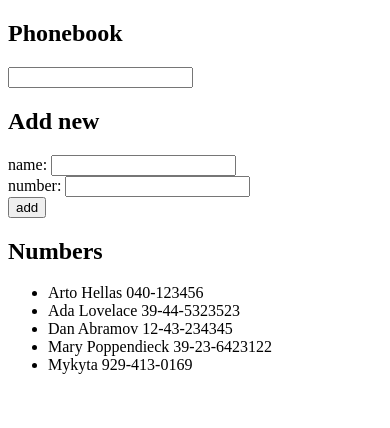
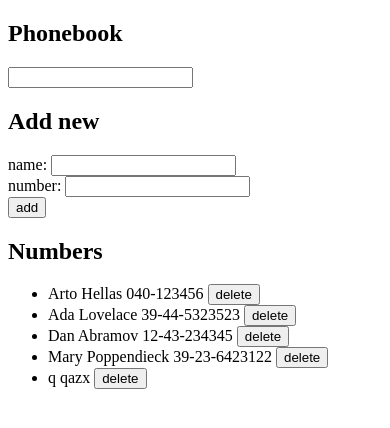
Before and after one commit to mykyta-lu/fullstack_open, a React (Vite) app in the folder part2/phonebook/: page / in a window 390 px wide. Shown: the top 428 px of the page. Built offline with nearby package versions, Linux system fonts and the light colour scheme; data requests are answered from the project's data file.

Commit message:
phonebook app final update in part2 to follow ex 2.15

```diff
--- a/part2/phonebook/db.json
+++ b/part2/phonebook/db.json
@@ -21,8 +21,8 @@
       "id": 4
     },
     {
-      "name": "Mykyta",
-      "number": "929-413-0169",
+      "name": "q",
+      "number": "qazx",
       "id": 5
     }
   ]
--- a/part2/phonebook/src/App.jsx
+++ b/part2/phonebook/src/App.jsx
@@ -1,11 +1,12 @@
 import { useState, useEffect } from 'react'
 import axios from 'axios'
+import phoneService from './services/phones'
 
-const DisplayPerson = ({persons}) => {
+const DisplayPerson = ({persons, triggerDelete}) => {
   return (<>
     <h2>Numbers</h2>
       <ul>
-        {persons.map(person => <li key={person.name}>{person.name} {person.number}</li>)}
+        {persons.map(person => <li key={person.name}>{person.name} {person.number} <button onClick={() => triggerDelete(person.id)}>delete</button></li>)}
       </ul>
   </>)
 }
@@ -52,10 +53,8 @@ const App = () => {
   const [newFilter, setFilter] = useState('')
 
   useEffect(() => {
-    axios
-      .get('http://localhost:3001/persons')
-      .then(response => {
-        setPersons(response.data)
+    phoneService.getAll().then(initialPersones => {
+        setPersons(initialPersones)
       })
   },[])
 
@@ -65,24 +64,41 @@ const App = () => {
       name: newName,
       number: newNumber
     }
-
-    if (persons.filter(person => person.name === newName).length) {
-      console.log(persons.filter(person => person.name === newName))
-      alert(`${newName} is already in phonebook`)
+    const newPerson = persons.filter(person => person.name === newName)
+    const id = newPerson[0].id
+    if (newPerson.length) {
+      if (window.confirm('a person is already in phone book. Do you want to change a number?')) {
+        phoneService
+          .update(id, numberObj)
+          .then(updatedPerson => {
+            setPersons(persons.map(person =>
+              person.id !== id ? person : updatedPerson))
+          })
+      }
       return setNewName(newName)
     }
-    axios
-      .post('http://localhost:3001/persons', numberObj)
-      .then(response => setPersons(persons.concat(response.data)))
+
+    phoneService.create(numberObj).then(returnedPerson => {
+      setPersons(persons.concat(returnedPerson))
+    })
     setNewName('')
     setNewNumber('')
+  }
+
+  const triggerDelete = id => {
+    if (window.confirm("Do you really want to delete?")) {
+      phoneService
+      .deletePerson(id)
+      .then(() =>
+        setPersons(persons.filter(person => person.id !== id)))
+    }
   }
 
 return (
   <div>
     <DislpayFilter newFilter={newFilter} setFilter={setFilter} />
     <DisplayAddNew addNumber={addNumber} newName={newName} setNewName={setNewName} newNumber={newNumber} setNewNumber={setNewNumber}/>
-    <DisplayPerson persons={persons.filter(person => person.name.toLowerCase().includes(newFilter))} />
+    <DisplayPerson triggerDelete={triggerDelete} persons={persons.filter(person => person ? person : person.name.toLowerCase().includes(newFilter))} />
   </div>
 )}
 
--- /dev/null
+++ b/part2/phonebook/src/services/phones.js
@@ -0,0 +1,29 @@
+import axios from 'axios'
+const baseUrl = 'http://localhost:3001/persons'
+
+const getAll = () => {
+    const request = axios.get(baseUrl)
+    return request.then(response => response.data)
+}
+
+const create = newObject => {
+    const request = axios.post(baseUrl, newObject)
+    return request.then(response => response.data)
+}
+
+const deletePerson = id => {
+    const request = axios.delete(`${baseUrl}/${id}`)
+    return request.then(response => response.data)
+}
+
+const update = (id, newObject) => {
+    const request = axios.put(`${baseUrl}/${id}`, newObject)
+    return request.then(response => response.data)
+}
+
+export default {
+    getAll,
+    create,
+    deletePerson,
+    update
+}
```
Also changed, not shown: 2 other files (tests, documents, lock files or other folders).
